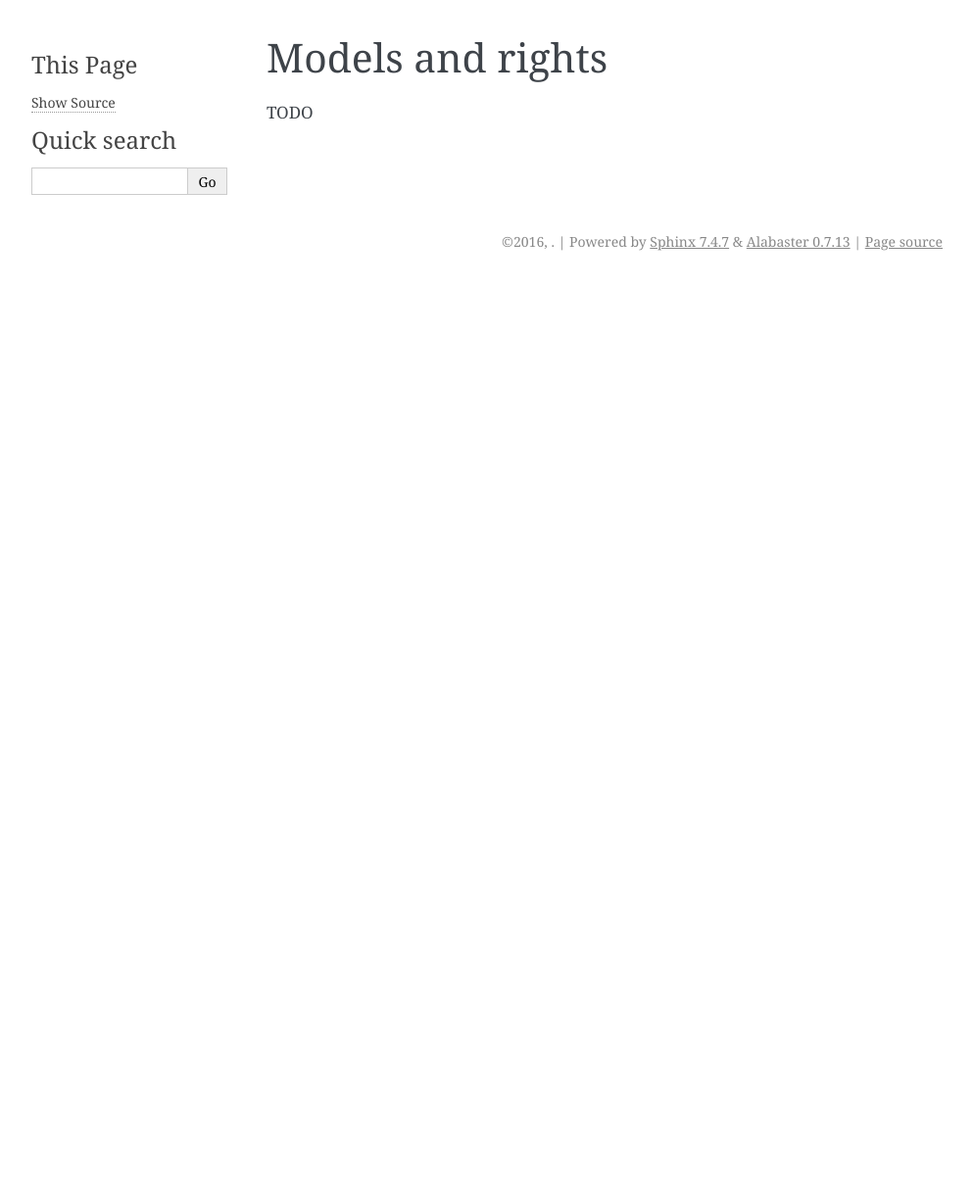
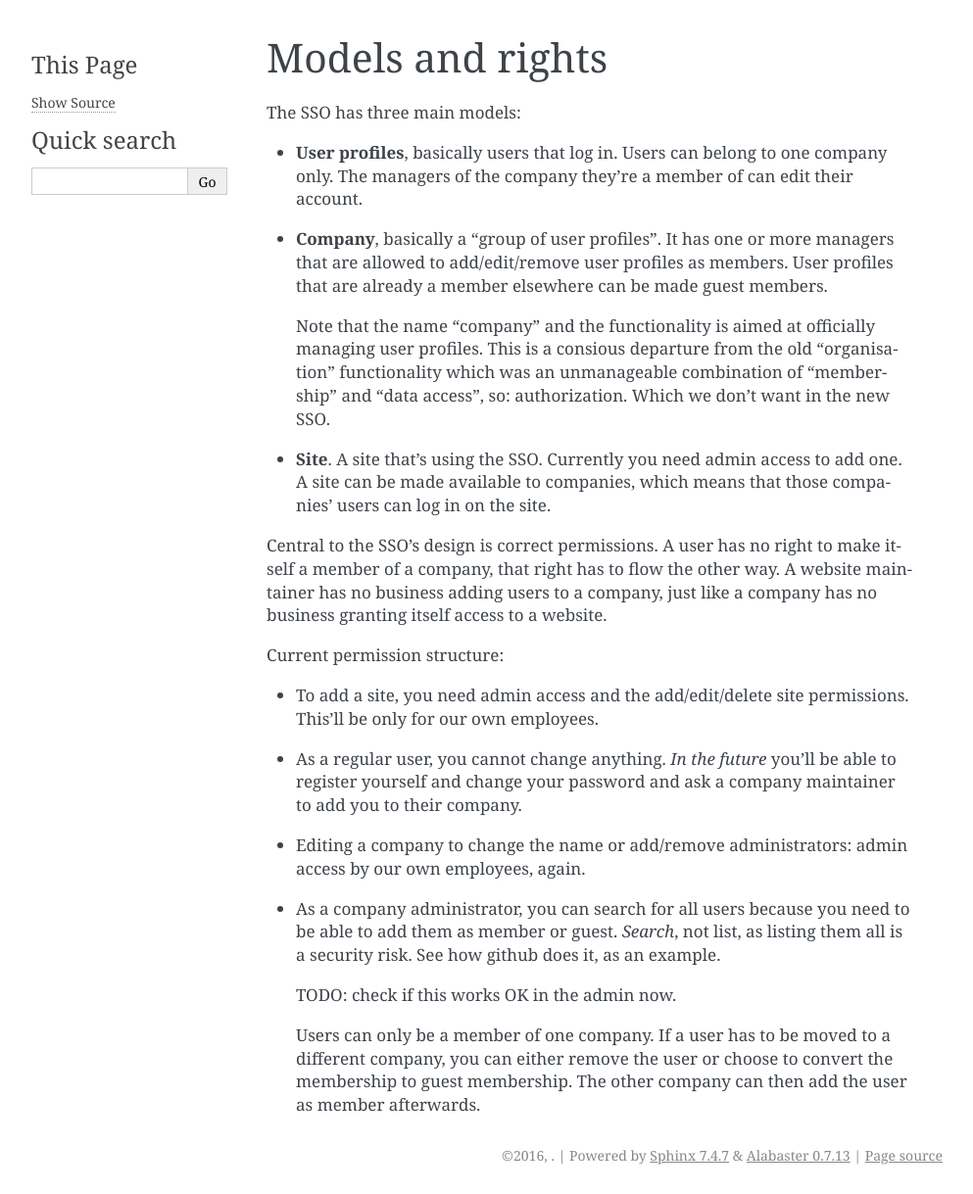
Before and after one commit to lizardsystem/lizard-auth-server, a Sphinx documentation site: the page built from doc/source/explanation_models_rights.rst, in a window 1280 px wide. Shown: the whole page at 98% size, without its empty margins (148-1141 px from the left). Built offline with Sphinx 7.4.7, drawn with Linux system fonts in a browser that asks for light colours; the version number is read from the project's files by our own code; before the commit the page ends 900 px from its top, so only the background shows below that.

Commit message:
Added initial model/permissions explanation

```diff
--- a/doc/source/explanation_models_rights.rst
+++ b/doc/source/explanation_models_rights.rst
@@ -1,4 +1,51 @@
 Models and rights
 =================
 
-TODO
+The SSO has three main models:
+
+- **User profiles**, basically users that log in. Users can belong to one
+  company only. The managers of the company they're a member of can edit their
+  account.
+
+- **Company**, basically a "group of user profiles". It has one or more
+  managers that are allowed to add/edit/remove user profiles as members. User
+  profiles that are already a member elsewhere can be made guest members.
+
+  Note that the name "company" and the functionality is aimed at officially
+  managing user profiles. This is a consious departure from the old
+  "organisation" functionality which was an unmanageable combination of
+  "membership" and "data access", so: authorization. Which we don't want in
+  the new SSO.
+
+- **Site**. A site that's using the SSO. Currently you need admin access to
+  add one. A site can be made available to companies, which means that those
+  companies' users can log in on the site.
+
+
+Central to the SSO's design is correct permissions. A user has no right to
+make itself a member of a company, that right has to flow the other way. A
+website maintainer has no business adding users to a company, just like a
+company has no business granting itself access to a website.
+
+Current permission structure:
+
+- To add a site, you need admin access and the add/edit/delete site
+  permissions. This'll be only for our own employees.
+
+- As a regular user, you cannot change anything. *In the future* you'll be
+  able to register yourself and change your password and ask a company
+  maintainer to add you to their company.
+
+- Editing a company to change the name or add/remove administrators: admin
+  access by our own employees, again.
+
+- As a company administrator, you can search for all users because you need to
+  be able to add them as member or guest. *Search*, not list, as listing them
+  all is a security risk. See how github does it, as an example.
+
+  TODO: check if this works OK in the admin now.
+
+  Users can only be a member of one company. If a user has to be moved to a
+  different company, you can either remove the user or choose to convert the
+  membership to guest membership. The other company can then add the user as
+  member afterwards.
```
